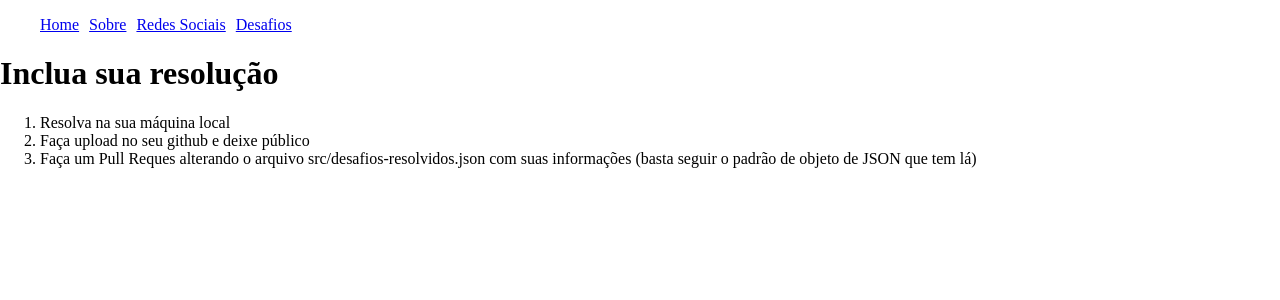
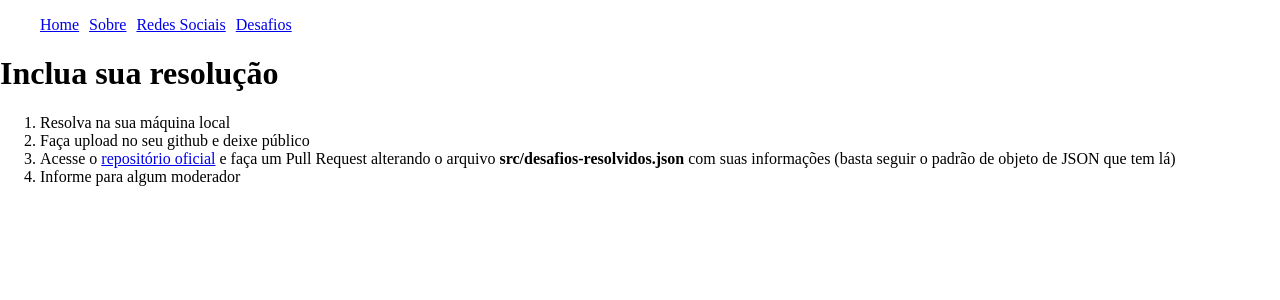
Before and after one commit to DevsGenteBoa/desenvolvimento-web-oficial, a Next.js app: page /desafios/novo in a window 1280 px wide. Shown: the top 300 px of the page. Built offline with nearby package versions, Linux system fonts and the light colour scheme.

Commit message:
melhorando descrição do incluir desafio

```diff
--- a/pages/desafios/novo.tsx
+++ b/pages/desafios/novo.tsx
@@ -5,7 +5,20 @@ const Novo = () => {
       <ol>
         <li>Resolva na sua máquina local</li>
         <li>Faça upload no seu github e deixe público</li>
-        <li>Faça um Pull Reques alterando o arquivo src/desafios-resolvidos.json com suas informações (basta seguir o padrão de objeto de JSON que tem lá)</li>
+        <li>
+          Acesse o{" "}
+          <a
+            href="https://github.com/PedroMarianoAlmeida/desenvolvimento-web-oficial"
+            target="_blank"
+            rel="noopener noreferrer"
+          >
+            repositório oficial
+          </a>{" "}
+          e faça um Pull Request alterando o arquivo{" "}
+          <b>src/desafios-resolvidos.json</b> com suas informações (basta seguir
+          o padrão de objeto de JSON que tem lá)
+        </li>
+        <li>Informe para algum moderador</li>
       </ol>
     </>
   );
```
